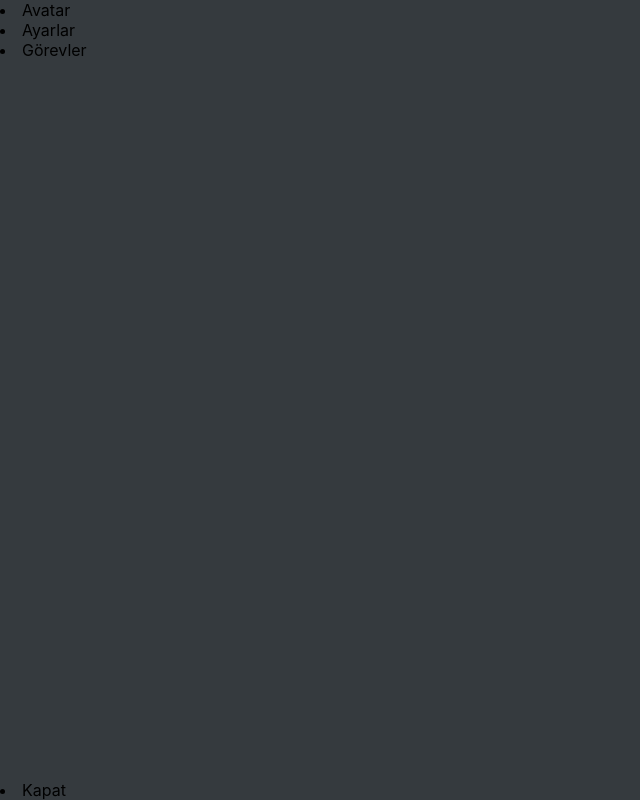
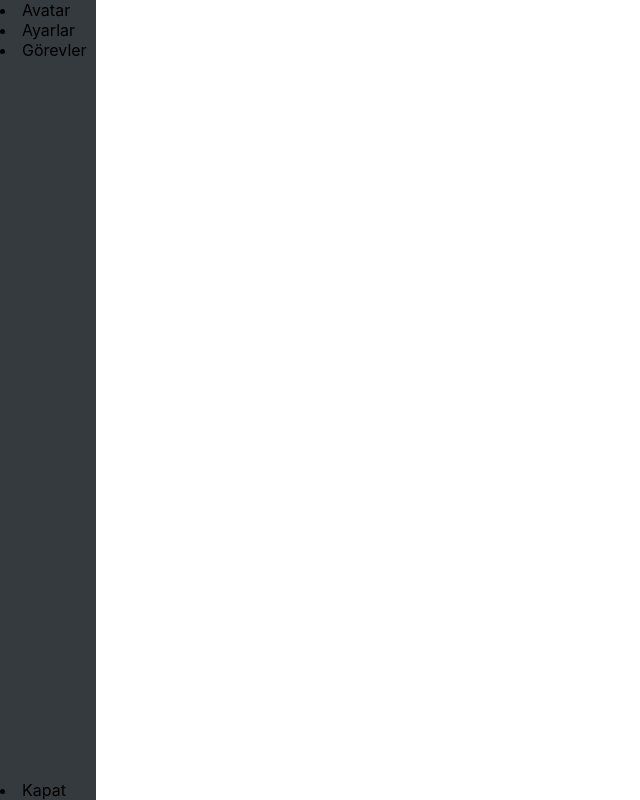
Before and after one commit to brkcrdk/todo, a React (Create React App) app: page / in a window 1280 px wide. Shown: the whole page, without its empty margins (0-640 px from the left). Built offline with nearby package versions, Linux system fonts and the light colour scheme.

Commit message:
Cleaning

```diff
--- a/src/Components/Main/Main.jsx
+++ b/src/Components/Main/Main.jsx
@@ -1,5 +1,7 @@
 import React, { useState } from "react";
+import "./main.scss";
 import Sidebar from "../Sidebar/Sidebar";
+
 const Main = () => {
   const [arr, setArr] = useState([1, 2, 3, 4, 5, 6]);
   const swap = (array, idx1) => {
@@ -14,7 +16,7 @@ const Main = () => {
     setArr(newArry);
   };
   return (
-    <div>
+    <div id="main-container">
       <Sidebar />
     </div>
   );
--- /dev/null
+++ b/src/Components/Main/main.scss
@@ -0,0 +1,6 @@
+@import "../../utils.scss";
+
+#main-container {
+  max-width: 1441px;
+  margin: 0 auto;
+}
--- a/src/Components/Sidebar/sidebar.scss
+++ b/src/Components/Sidebar/sidebar.scss
@@ -5,5 +5,11 @@
   justify-content: space-between;
   flex-direction: column;
   height: 100vh;
+  max-width: 6em;
   background-color: getColor(black);
+  @include mobileS {
+    transform: translateX(-100);
+  }
+  @include mobileTablet {
+  }
 }
```
